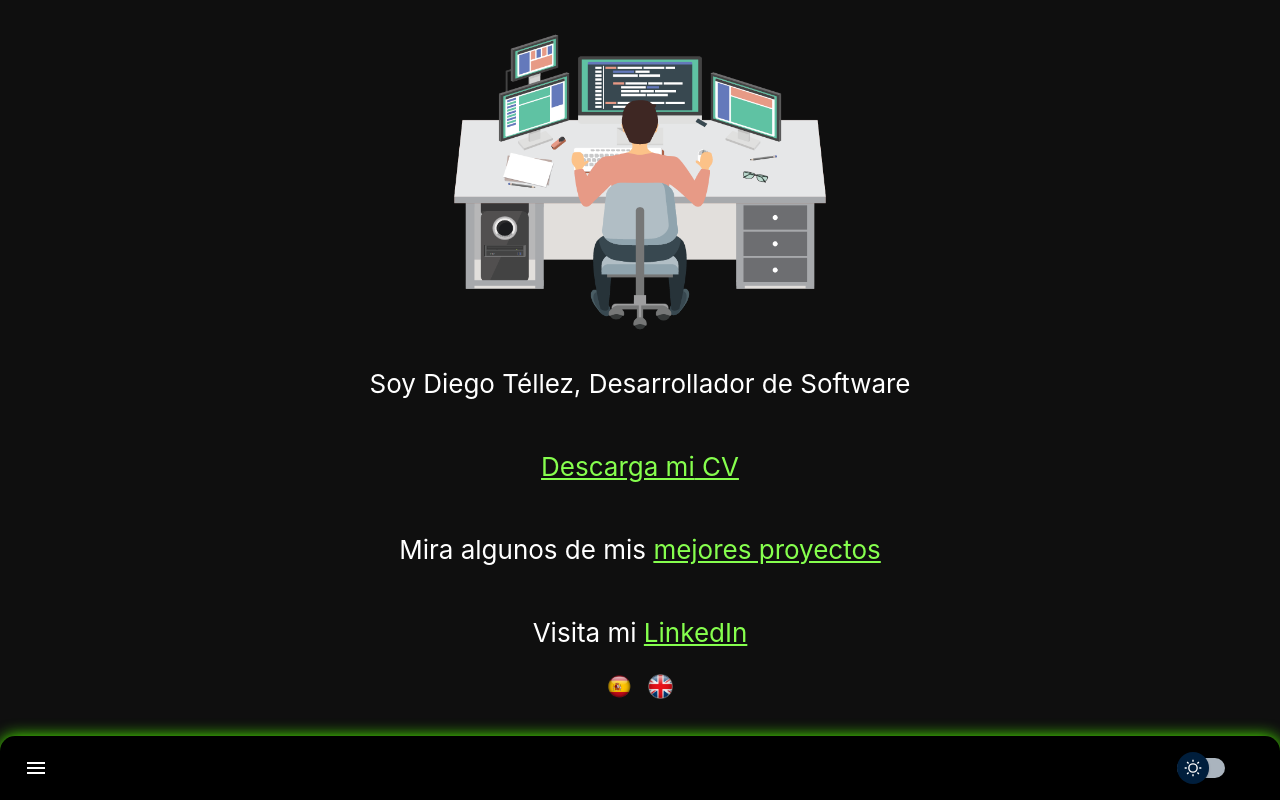
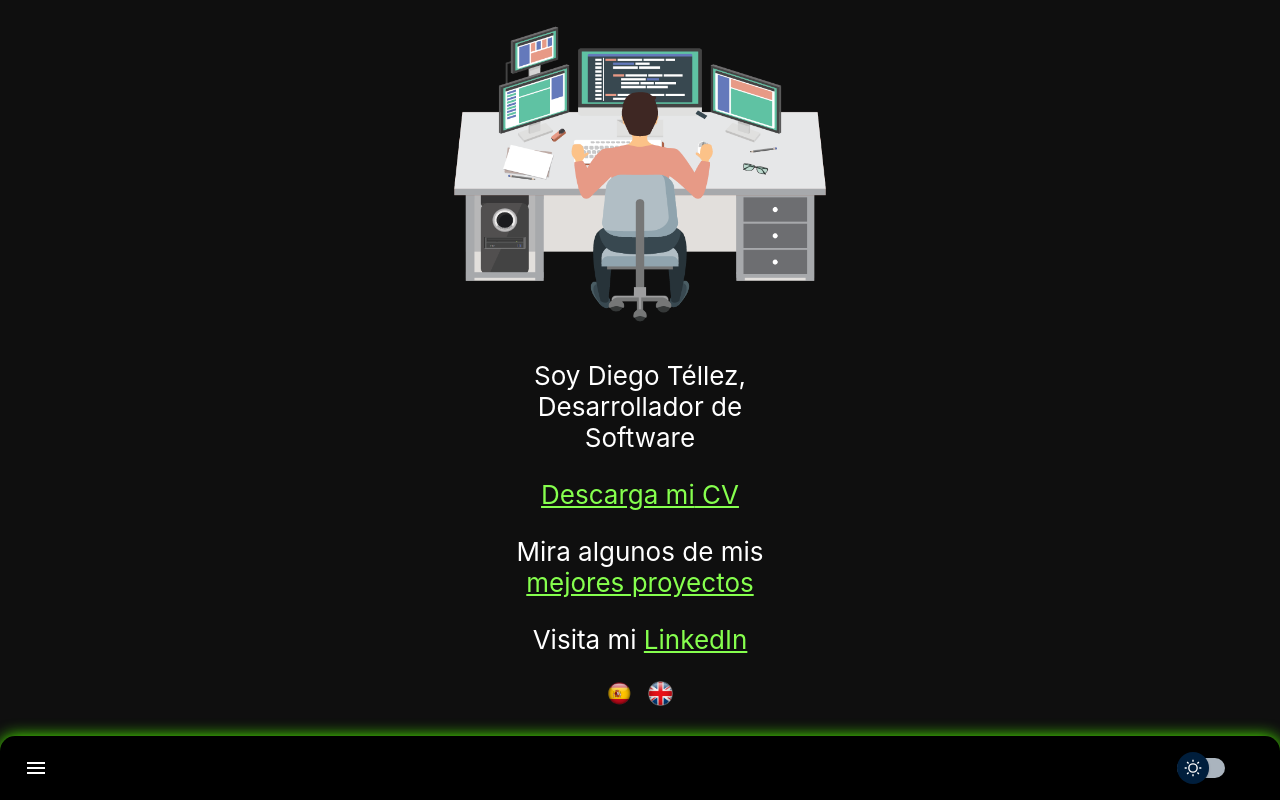
Before and after one commit to dtellz/d-t.com, a React (Create React App) app: page / in a window 1280 px wide. Built offline with nearby package versions, Linux system fonts and the light colour scheme.

Commit message:
feat:landing text animation adjust

```diff
--- a/src/index.css
+++ b/src/index.css
@@ -5,7 +5,6 @@ body {
     sans-serif;
   -webkit-font-smoothing: antialiased;
   -moz-osx-font-smoothing: grayscale;
-  font-size: small;
   overflow: hidden;
   position: fixed;
 }
--- a/src/pages/landing/index.jsx
+++ b/src/pages/landing/index.jsx
@@ -36,7 +36,7 @@ function Landing() {
             <Header />
             <header className={darkMode ? 'App-header-dark' : 'App-header-light'}>
                 <img src={logo} className="App-logo" alt="logo" />
-
+                <div className='landing__textBlock'>
                     <p className="landing__career landing__text">
                         {traduction("landing.title")}
                     </p>
@@ -58,6 +58,8 @@ function Landing() {
                     >
                         LinkedIn
                     </a> </p>
+                </div>
+
 
                 <div className='landing__lang-btns'>
                     <img onClick={switchLanguageES} alt='es_language' src={esImg} height='25' width='25' className='landing__btn'></img>
--- a/src/pages/landing/style.css
+++ b/src/pages/landing/style.css
@@ -96,6 +96,10 @@
   }
 
   .landing__text{
+    width: 300px;
+
+  }
+  .landing__textBlock{
     animation-duration: 3s;
     animation-name: slideinFromRight;
   }
```
Lines whose indentation alone changed are shown as unchanged.
